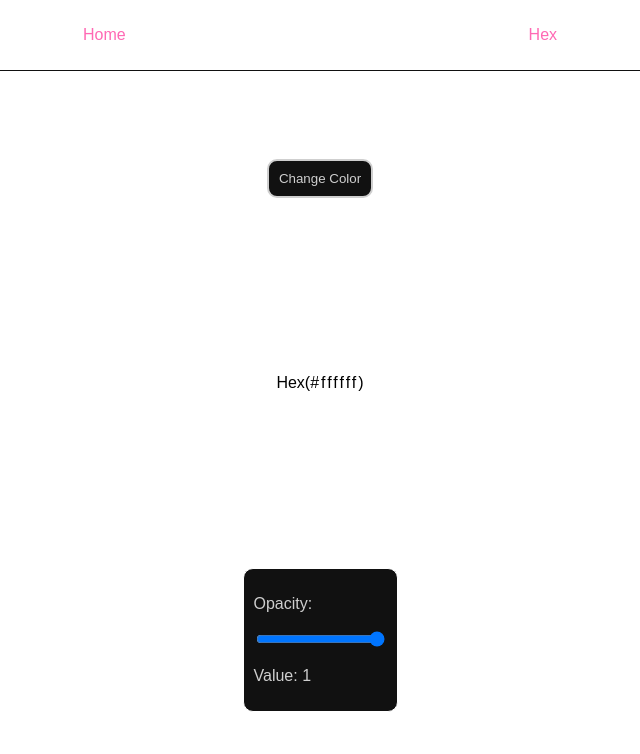
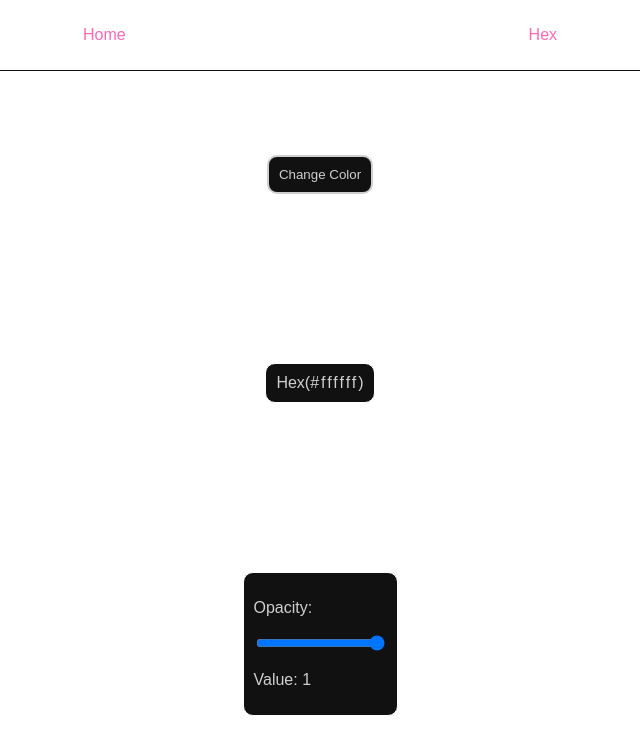
Before and after one commit to depsadr/Change-Background-Color, a plain HTML site: page hex.html in a window 1280 px wide. Shown: the whole page, without its empty margins (320-960 px from the left). Drawn offline with Linux system fonts and the light colour scheme.

Commit message:
adding hex-color-number

```diff
--- a/src/css/style.css
+++ b/src/css/style.css
@@ -23,7 +23,7 @@ main {
     color: #cfcfcf;
 }
 
-#rgb-color-number, #rgb-color-opacity, .opacity-slider {
+#rgb-color-number, #hex-color-number, #rgb-color-opacity, .opacity-slider {
     padding: 10px;
     border: solid 1px #fff;
     border-radius: 10px;
```
